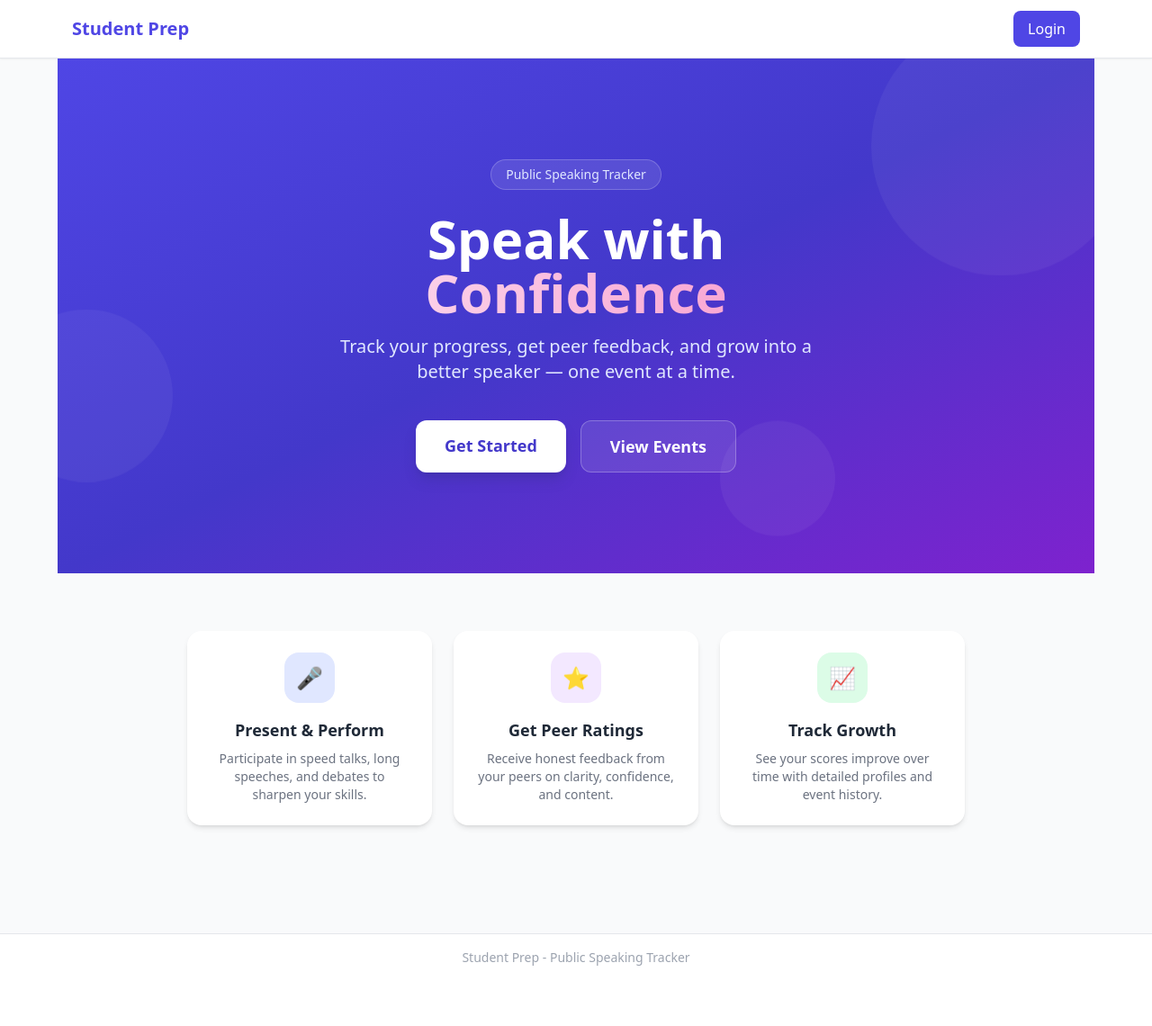
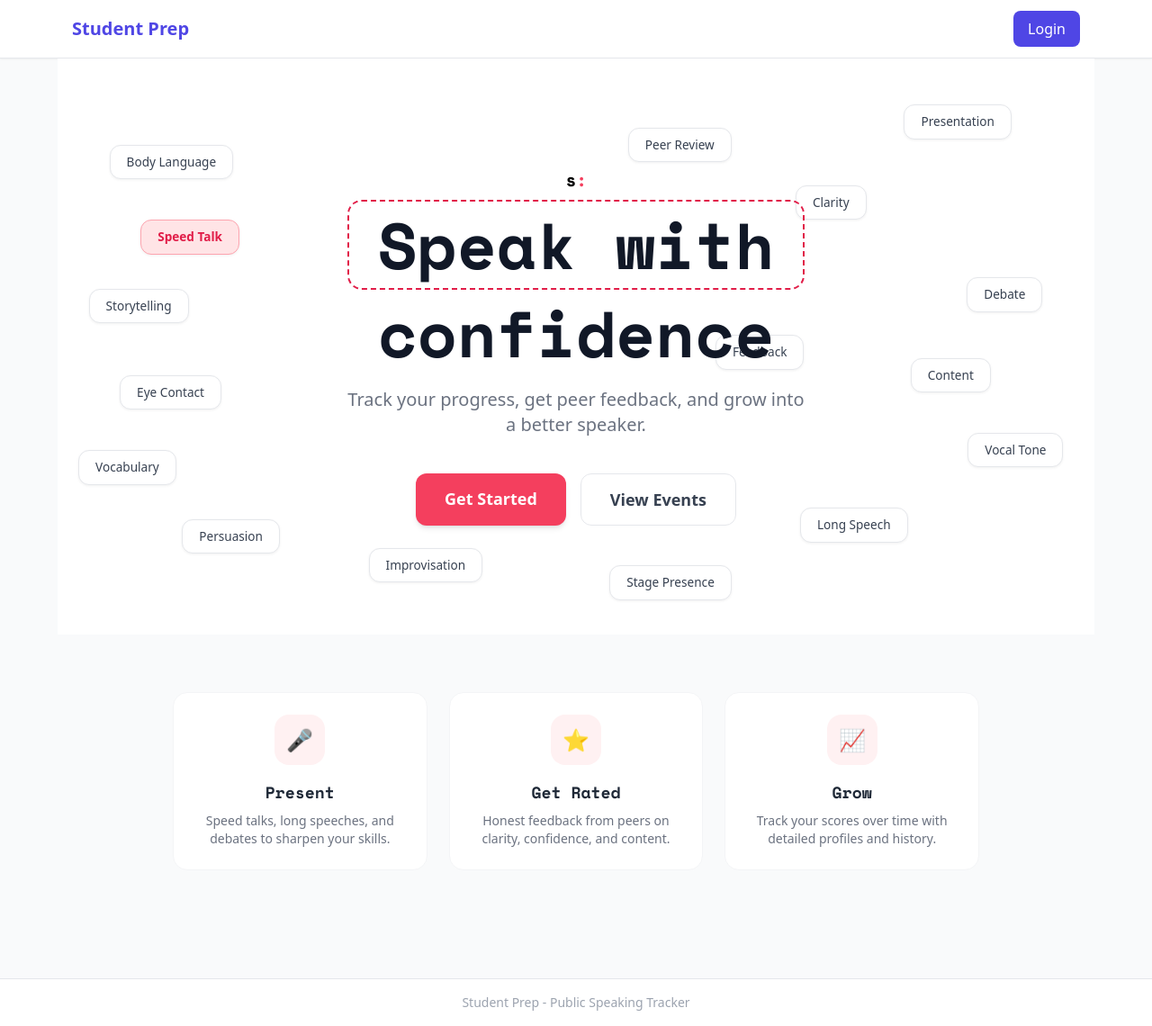
Before and after one commit to namansharma18899/pibm, a FastAPI app: page / in a window 1280 px wide. Shown: the whole page at 90% size. Before the commit the page ends 1073 px from the top, so only its background shows below. Run offline with FastAPI, Linux system fonts and the light colour scheme; some libraries are stand-ins or nearby versions.

Commit message:
A little UI makeover

```diff
--- a/app/templates/home.html
+++ b/app/templates/home.html
@@ -1,60 +1,114 @@
 {% extends "base.html" %}
 {% block title %}Welcome{% endblock %}
 {% block content %}
+<style>
+    @import url('https://fonts.googleapis.com/css2?family=Space+Mono:wght@400;700&display=swap');
+    .hero-font { font-family: 'Space Mono', monospace; }
+    .topic-pill {
+        position: absolute;
+        background: white;
+        border: 1px solid #e5e7eb;
+        border-radius: 12px;
+        padding: 8px 18px;
+        font-size: 0.85rem;
+        color: #374151;
+        white-space: nowrap;
+        box-shadow: 0 1px 3px rgba(0,0,0,0.06);
+        transition: transform 0.3s, box-shadow 0.3s;
+    }
+    .topic-pill:hover {
+        transform: translateY(-2px);
+        box-shadow: 0 4px 12px rgba(0,0,0,0.1);
+    }
+    .topic-pill.highlight {
+        background: #ffe4e6;
+        border-color: #fda4af;
+        color: #e11d48;
+        font-weight: 600;
+    }
+    .dashed-accent {
+        border: 2px dashed #e11d48;
+        border-radius: 16px;
+        padding: 12px 32px;
+        display: inline-block;
+    }
+</style>
+
 <div class="-mx-4 -mt-6">
-    <div class="relative overflow-hidden bg-gradient-to-br from-indigo-600 via-indigo-700 to-purple-700 px-4 py-20 md:py-28">
-        <div class="absolute inset-0 overflow-hidden">
-            <div class="absolute -top-10 -right-10 w-72 h-72 bg-white/5 rounded-full float-slow"></div>
-            <div class="absolute top-1/2 -left-16 w-48 h-48 bg-white/5 rounded-full float-slow-delay"></div>
-            <div class="absolute bottom-10 right-1/4 w-32 h-32 bg-white/5 rounded-full float-slow-delay-2"></div>
+    <div class="relative bg-white overflow-hidden" style="min-height: 80vh;">
+
+        <div class="hidden md:block">
+            <span class="topic-pill" style="top: 8%; right: 8%;">Presentation</span>
+            <span class="topic-pill" style="top: 15%; left: 5%;">Body Language</span>
+            <span class="topic-pill highlight" style="top: 28%; left: 8%;">Speed Talk</span>
+            <span class="topic-pill" style="top: 22%; right: 22%;">Clarity</span>
+            <span class="topic-pill" style="top: 12%; right: 35%;">Peer Review</span>
+            <span class="topic-pill" style="top: 40%; left: 3%;">Storytelling</span>
+            <span class="topic-pill" style="top: 55%; left: 6%;">Eye Contact</span>
+            <span class="topic-pill" style="top: 38%; right: 5%;">Debate</span>
+            <span class="topic-pill" style="top: 52%; right: 10%;">Content</span>
+            <span class="topic-pill" style="top: 65%; right: 3%;">Vocal Tone</span>
+            <span class="topic-pill" style="top: 68%; left: 2%;">Vocabulary</span>
+            <span class="topic-pill" style="top: 78%; right: 18%;">Long Speech</span>
+            <span class="topic-pill" style="top: 80%; left: 12%;">Persuasion</span>
+            <span class="topic-pill" style="top: 48%; right: 28%;">Feedback</span>
+            <span class="topic-pill" style="top: 88%; right: 35%;">Stage Presence</span>
+            <span class="topic-pill" style="top: 85%; left: 30%;">Improvisation</span>
         </div>
 
-        <div class="relative max-w-3xl mx-auto text-center">
-            <div class="fade-in-up">
-                <span class="inline-block px-4 py-1.5 bg-white/10 backdrop-blur rounded-full text-indigo-100 text-sm font-medium mb-6 border border-white/20">
-                    Public Speaking Tracker
+        <div class="relative flex flex-col items-center justify-center text-center px-4" style="min-height: 80vh;">
+            <div class="fade-in-up mb-2">
+                <span class="hero-font text-lg md:text-xl font-bold tracking-tight">
+                    s<span class="text-rose-500">:</span>
                 </span>
             </div>
-            <h1 class="text-4xl md:text-5xl lg:text-6xl font-extrabold text-white mb-4 fade-in-up fade-in-up-delay-1 leading-tight">
-                Speak with<br>
-                <span class="text-transparent bg-clip-text bg-gradient-to-r from-pink-200 to-pink-300">Confidence</span>
+
+            <div class="fade-in-up fade-in-up-delay-1">
+                <h1 class="hero-font text-4xl md:text-6xl lg:text-7xl font-bold text-gray-900 leading-tight">
+                    <span class="dashed-accent">Speak with</span><br class="md:hidden">
+                    <span class="block mt-2 md:mt-3">confidence</span>
                 </h1>
-            <p class="text-lg md:text-xl text-indigo-100 mb-10 max-w-xl mx-auto fade-in-up fade-in-up-delay-2">
-                Track your progress, get peer feedback, and grow into a better speaker — one event at a time.
+            </div>
+
+            <p class="text-gray-500 text-lg md:text-xl mt-6 mb-10 max-w-lg mx-auto fade-in-up fade-in-up-delay-2">
+                Track your progress, get peer feedback, and grow into a better speaker.
             </p>
-            <div class="flex flex-col sm:flex-row gap-4 justify-center fade-in-up fade-in-up-delay-3">
-                <a href="/login" class="bg-white text-indigo-700 px-8 py-3.5 rounded-xl font-semibold text-lg shadow-lg shadow-indigo-900/30 hover:shadow-xl hover:scale-105 transition-all duration-200">
+
+            <div class="flex flex-col sm:flex-row gap-4 fade-in-up fade-in-up-delay-3">
+                <a href="/login" class="bg-rose-500 text-white px-8 py-3.5 rounded-xl font-semibold text-lg hover:bg-rose-600 hover:scale-105 transition-all duration-200 shadow-md">
                     Get Started
                 </a>
-                <a href="/events" class="bg-white/10 backdrop-blur text-white px-8 py-3.5 rounded-xl font-semibold text-lg border border-white/25 hover:bg-white/20 transition-all duration-200">
+                <a href="/events" class="bg-white text-gray-700 px-8 py-3.5 rounded-xl font-semibold text-lg border border-gray-200 hover:border-gray-400 hover:shadow-md transition-all duration-200">
                     View Events
                 </a>
             </div>
         </div>
     </div>
 
-    <div class="max-w-4xl mx-auto px-4 py-16">
+    <div class="bg-gray-50 py-16 px-4">
+        <div class="max-w-4xl mx-auto">
             <div class="grid grid-cols-1 md:grid-cols-3 gap-6">
-            <div class="bg-white rounded-2xl shadow-md hover:shadow-lg transition-shadow p-6 text-center fade-in-up">
-                <div class="w-14 h-14 bg-indigo-100 rounded-2xl flex items-center justify-center mx-auto mb-4 text-2xl">
+                <div class="bg-white rounded-2xl border border-gray-100 hover:shadow-lg transition-shadow p-6 text-center fade-in-up">
+                    <div class="w-14 h-14 bg-rose-50 rounded-2xl flex items-center justify-center mx-auto mb-4 text-2xl">
                         <span>&#127908;</span>
                     </div>
-                <h3 class="font-bold text-gray-800 text-lg mb-2">Present & Perform</h3>
-                <p class="text-gray-500 text-sm">Participate in speed talks, long speeches, and debates to sharpen your skills.</p>
+                    <h3 class="font-bold text-gray-800 text-lg mb-2 hero-font">Present</h3>
+                    <p class="text-gray-500 text-sm">Speed talks, long speeches, and debates to sharpen your skills.</p>
                 </div>
-            <div class="bg-white rounded-2xl shadow-md hover:shadow-lg transition-shadow p-6 text-center fade-in-up fade-in-up-delay-1">
-                <div class="w-14 h-14 bg-purple-100 rounded-2xl flex items-center justify-center mx-auto mb-4 text-2xl">
+                <div class="bg-white rounded-2xl border border-gray-100 hover:shadow-lg transition-shadow p-6 text-center fade-in-up fade-in-up-delay-1">
+                    <div class="w-14 h-14 bg-rose-50 rounded-2xl flex items-center justify-center mx-auto mb-4 text-2xl">
                         <span>&#11088;</span>
                     </div>
-                <h3 class="font-bold text-gray-800 text-lg mb-2">Get Peer Ratings</h3>
-                <p class="text-gray-500 text-sm">Receive honest feedback from your peers on clarity, confidence, and content.</p>
+                    <h3 class="font-bold text-gray-800 text-lg mb-2 hero-font">Get Rated</h3>
+                    <p class="text-gray-500 text-sm">Honest feedback from peers on clarity, confidence, and content.</p>
                 </div>
-            <div class="bg-white rounded-2xl shadow-md hover:shadow-lg transition-shadow p-6 text-center fade-in-up fade-in-up-delay-2">
-                <div class="w-14 h-14 bg-green-100 rounded-2xl flex items-center justify-center mx-auto mb-4 text-2xl">
+                <div class="bg-white rounded-2xl border border-gray-100 hover:shadow-lg transition-shadow p-6 text-center fade-in-up fade-in-up-delay-2">
+                    <div class="w-14 h-14 bg-rose-50 rounded-2xl flex items-center justify-center mx-auto mb-4 text-2xl">
                         <span>&#128200;</span>
                     </div>
-                <h3 class="font-bold text-gray-800 text-lg mb-2">Track Growth</h3>
-                <p class="text-gray-500 text-sm">See your scores improve over time with detailed profiles and event history.</p>
+                    <h3 class="font-bold text-gray-800 text-lg mb-2 hero-font">Grow</h3>
+                    <p class="text-gray-500 text-sm">Track your scores over time with detailed profiles and history.</p>
+                </div>
             </div>
         </div>
     </div>
```
Lines whose indentation alone changed are shown as unchanged.
